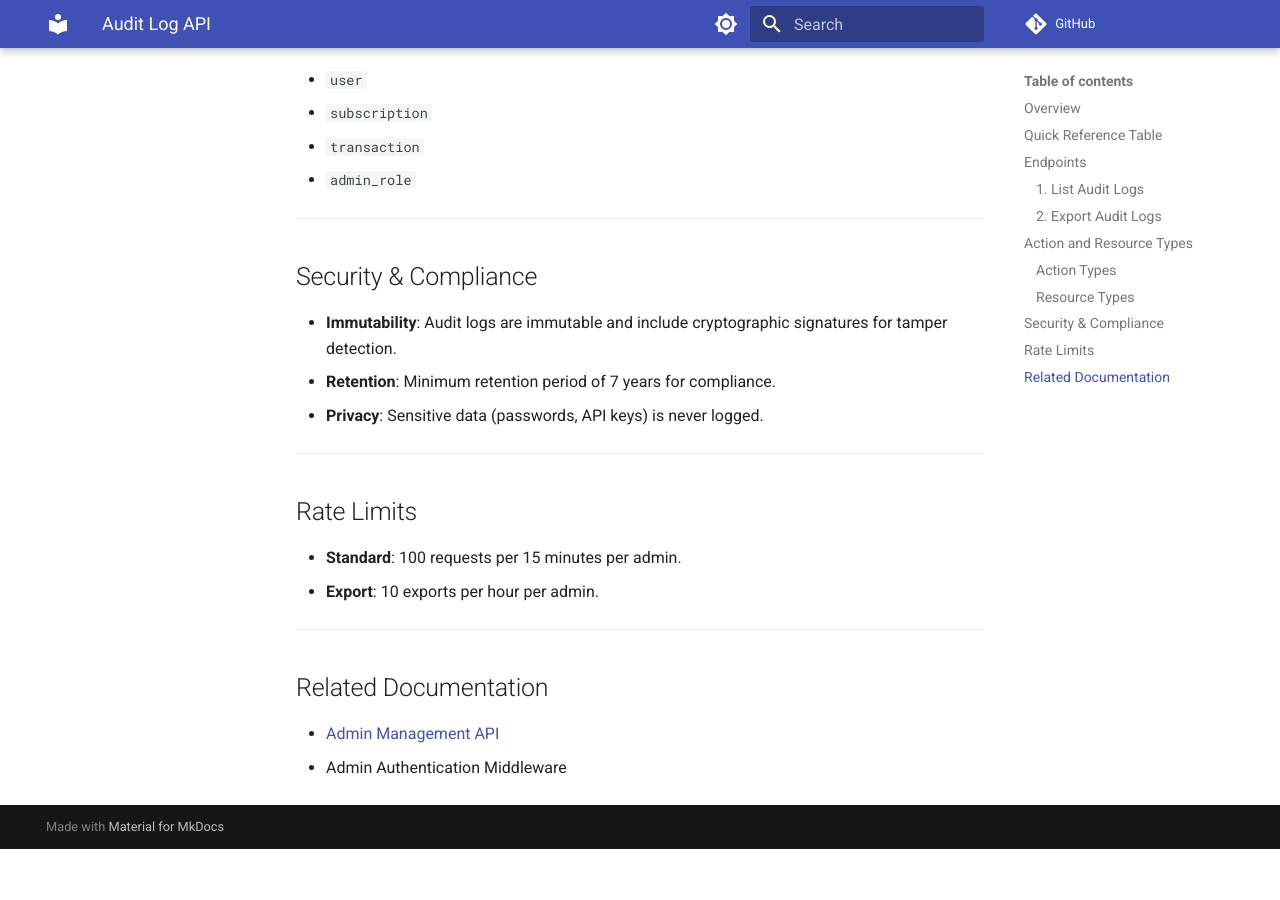
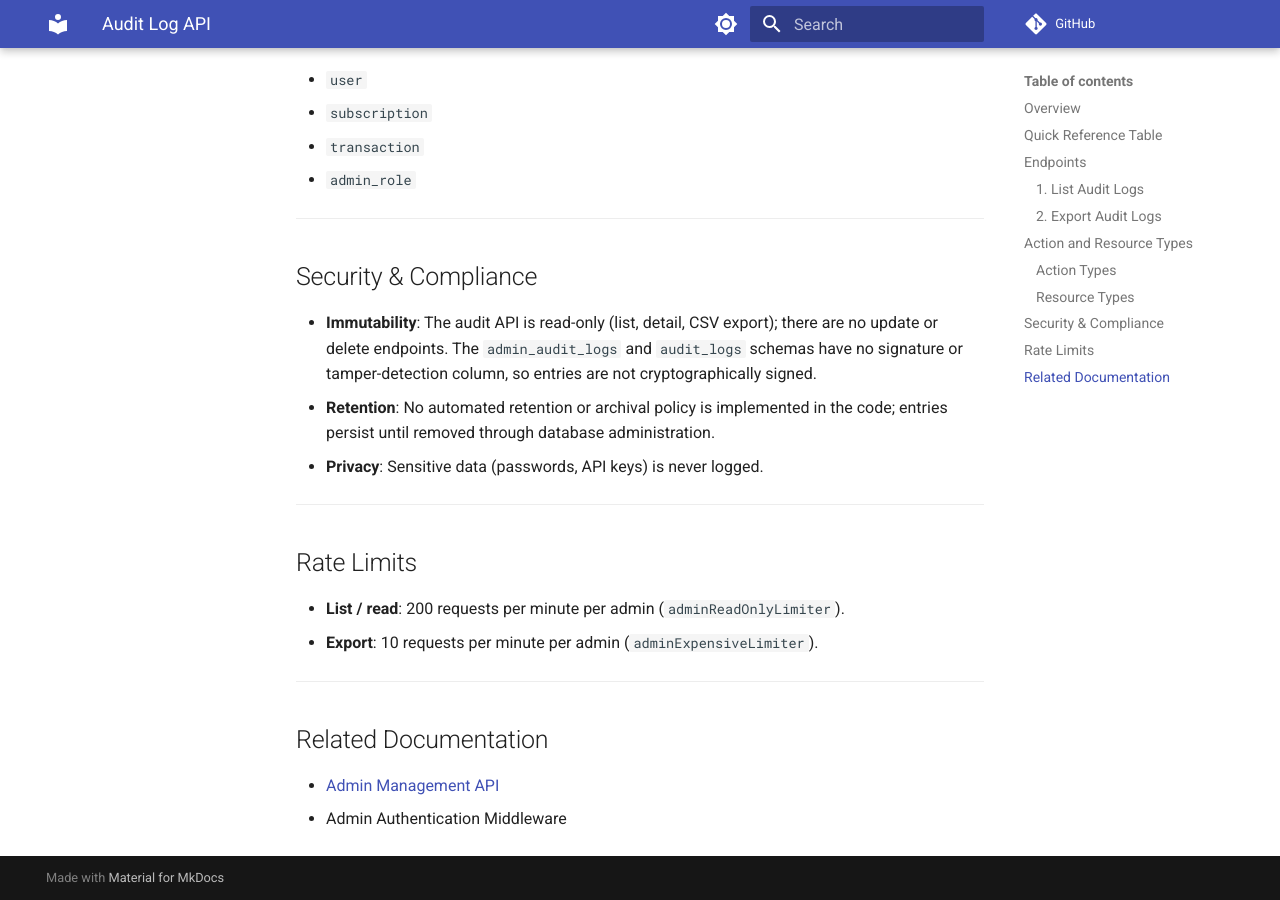
Before and after one commit to pistisAI/pistisai-app, an MkDocs documentation site: the page built from docs/api/admin/AUDIT_LOGS.md, in a window 1280 px wide and 900 px high, scrolled down 2283 px. Built offline with MkDocs 1.6.1 and Material for MkDocs 9.7.7, drawn with Linux system fonts in a browser that asks for light colours; comment, search, counter and statistics services are not loaded; before the commit the page ends 3132 px from its top, so only the background shows below that.

Commit message:
ai(zoid): docs(api): correct verified api/admin facts
Root cause: two docs/api files stated facts that disagree with the current
code. ADMIN_API.md used dev port 3001 (server.js defaults 8080) and omitted
the email/dns/bulk-operations admin route groups mounted in admin.js.
AUDIT_LOGS.md claimed cryptographic signatures, 7-year retention, and
100/15min + 10/hour rate limits; the audit schemas have no signature or
retention field and the routes use adminReadOnlyLimiter (200/min) and
adminExpensiveLimiter (10/min).

Relates to #831

```diff
--- a/docs/api/admin/AUDIT_LOGS.md
+++ b/docs/api/admin/AUDIT_LOGS.md
@@ -95,16 +95,16 @@ curl -X GET "https://api.example.com/api/admin/audit/export?startDate=2025-01-01
 
 ## Security & Compliance
 
-- **Immutability**: Audit logs are immutable and include cryptographic signatures for tamper detection.
-- **Retention**: Minimum retention period of 7 years for compliance.
+- **Immutability**: The audit API is read-only (list, detail, CSV export); there are no update or delete endpoints. The `admin_audit_logs` and `audit_logs` schemas have no signature or tamper-detection column, so entries are not cryptographically signed.
+- **Retention**: No automated retention or archival policy is implemented in the code; entries persist until removed through database administration.
 - **Privacy**: Sensitive data (passwords, API keys) is never logged.
 
 ---
 
 ## Rate Limits
 
-- **Standard**: 100 requests per 15 minutes per admin.
-- **Export**: 10 exports per hour per admin.
+- **List / read**: 200 requests per minute per admin (`adminReadOnlyLimiter`).
+- **Export**: 10 requests per minute per admin (`adminExpensiveLimiter`).
 
 ---
 
```
Also changed, not shown: docs/api/ADMIN_API.md (+15 -1 lines).
